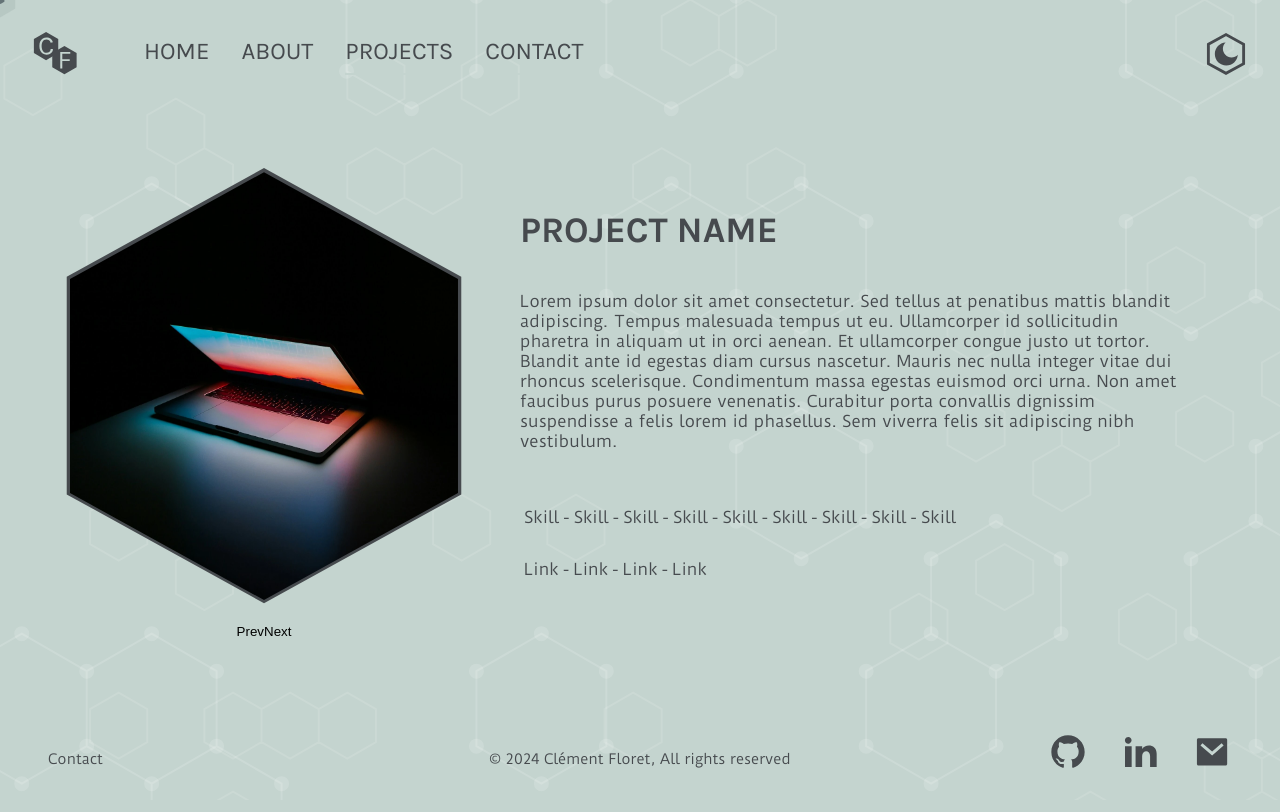
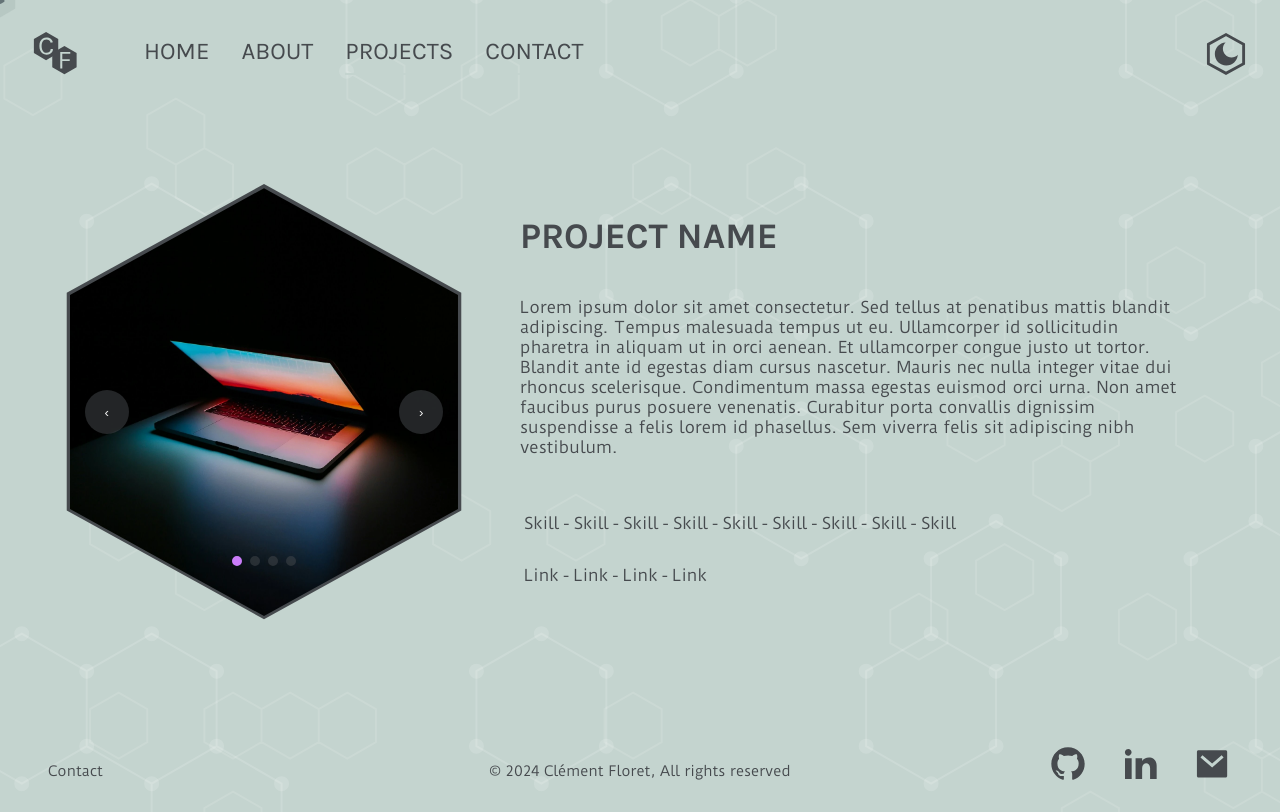
Before and after one commit to floretcl/Clementfloret, a React (Create React App) app in the folder portfolio-front/: page / in a window 1280 px wide. Built offline with nearby package versions, Linux system fonts and the light colour scheme.

Commit message:
improve carousel style

```diff
--- a/portfolio-front/src/components/Carousel.js
+++ b/portfolio-front/src/components/Carousel.js
@@ -1,7 +1,32 @@
 import {useState} from "react";
+import Item from "./Item";
+import imgSrc1 from "../img/ales-nesetril-Im7lZjxeLhg-unsplash.webp";
+import imgSrc2 from "../img/campaign-creators-OGOWDVLbMSc-unsplash.webp";
+import imgSrc3 from "../img/christopher-gower-m_HRfLhgABo-unsplash.webp";
+import imgSrc4 from "../img/domenico-loia-EhTcC9sYXsw-unsplash.webp";
 
-export default function Carousel({items}) {
+export default function Carousel() {
+    const items = [{
+        id: 0,
+        imgSrc: imgSrc1
+    }, {
+        id: 1,
+        imgSrc: imgSrc2
+    }, {
+        id: 2,
+        imgSrc: imgSrc3
+    }, {
+        id: 3,
+        imgSrc: imgSrc4
+    }]
+
     const [index, setIndex] = useState(0);
+    const listItems = items.map(item =>
+        <Item key={item.id} index={index} id={item.id} imgSrc={item.imgSrc} />
+    );
+    const listDots = items.map(item =>
+        <div className={`carousel__dot ${item.id === index ? "carousel__dot--active" : ""}`}></div>
+    );
 
     function previousItem() {
         setIndex((index) => (index === 0 ? items.length - 1 : index - 1));
@@ -11,15 +36,17 @@ export default function Carousel({items}) {
         setIndex((index) => (index === items.length - 1 ? 0 : index + 1));
     }
 
-
     return (
         <div className="carousel">
-            <div className="carousel__items">
-                {items[index]}
+            <ul className="carousel__items">
+                {listItems}
+            </ul>
+            <div className="carousel__buttons">
+                <button className="carousel__button" onClick={previousItem}>&lsaquo;</button>
+                <button className="carousel__button" onClick={nextItem}>&rsaquo;</button>
             </div>
-            <div className="carousel__buttons">
-                <button className="carousel__prev" onClick={previousItem}>Prev</button>
-                <button className="carousel__next" onClick={nextItem}>Next</button>
+            <div className="carousel__dots">
+                {listDots}
             </div>
         </div>
     );
--- a/portfolio-front/src/components/Item.js
+++ b/portfolio-front/src/components/Item.js
@@ -1,13 +1,11 @@
-import projectImg from "../img/ales-nesetril-Im7lZjxeLhg-unsplash.webp";
-
-export default function Item({imgSrc}) {
+export default function Item({index, id, imgSrc}) {
     return (
-        <div className="item">
+        <li className={`item ${id === index ? "item--active" : ""} ${id === index - 1 ? "item--prev" : ""} ${id === index + 1 ? "item--next" : ""}`}>
             <div className="item__content">
                 <div className="item__mask">
                     <img className="item__img" src={imgSrc} alt="project image"/>
                 </div>
             </div>
-        </div>
+        </li>
     );
 }
--- a/portfolio-front/src/components/Project.js
+++ b/portfolio-front/src/components/Project.js
@@ -1,21 +1,9 @@
 import Carousel from "./Carousel";
-import Item from "./Item";
-import project1Img from "../img/ales-nesetril-Im7lZjxeLhg-unsplash.webp";
-import project2Img from "../img/campaign-creators-OGOWDVLbMSc-unsplash.webp";
-import project3Img from "../img/christopher-gower-m_HRfLhgABo-unsplash.webp";
-import project4Img from "../img/domenico-loia-EhTcC9sYXsw-unsplash.webp";
 
 export default function Project() {
-    const items = [
-        <Item key="1" imgSrc={project1Img} />,
-        <Item key="2" imgSrc={project2Img} />,
-        <Item key="3" imgSrc={project3Img} />,
-        <Item key="4" imgSrc={project4Img} />,
-    ];
-
     return (
         <main className="project">
-            <Carousel items={items} />
+            <Carousel />
             <div className="project__content">
                 <h1 className="project__title">Project name</h1>
                 <p className="project__text">
--- a/portfolio-front/src/styles/index.scss
+++ b/portfolio-front/src/styles/index.scss
@@ -891,15 +891,63 @@ ul {
 // CAROUSEL
 
 .carousel {
+  position: relative;
   display: flex;
   flex-direction: column;
   justify-content: center;
   align-items: center;
+  overflow: hidden;
 
   &__items {
-    position: relative;
     width: 18rem;
     height: 18rem;
+  }
+
+  &__buttons {
+    position: absolute;
+    display: flex;
+    flex-direction: row;
+    justify-content: space-between;
+    align-items: center;
+    width: 80%;
+    z-index: 50;
+  }
+
+  &__button {
+    color: $white-color;
+    background-color: #464A4E80;
+    width: 2.75rem;
+    height: 2.75rem;
+    border-radius: 50%;
+    transition: background-color 0.2s ease-in;
+
+    &:hover, &:focus-visible {
+      background-color: $purple-color;
+      cursor: none;
+    }
+  }
+
+  &__dots {
+    position: absolute;
+    display: flex;
+    flex-direction: row;
+    justify-content: center;
+    align-items: center;
+    width: 80%;
+    bottom: 17%;
+    z-index: 40;
+  }
+
+  &__dot {
+    border-width: 0.3125rem;
+    border-style: solid;
+    border-radius: 50%;
+    margin: 0.25rem;
+    border-color: #464A4E80;
+
+    &--active {
+      border-color: $purple-color;
+    }
   }
 }
 
@@ -907,13 +955,27 @@ ul {
 
 .item {
   position: absolute;
-  top: 0;
   left: 0;
+  z-index: 10;
+  opacity: 0;
+  transition: all 0.2s ease-in;
+
+  &--active {
+    z-index: 20;
+    opacity: 100%;
+  }
+
+  &--prev {
+    left: -100%;
+  }
+
+  &--next {
+    left: 100%;
+  }
 
   &__content {
     position: relative;
     display: inline-block;
-    //margin: 0 0.5rem;
 
     &::before {
       content: '';
```
